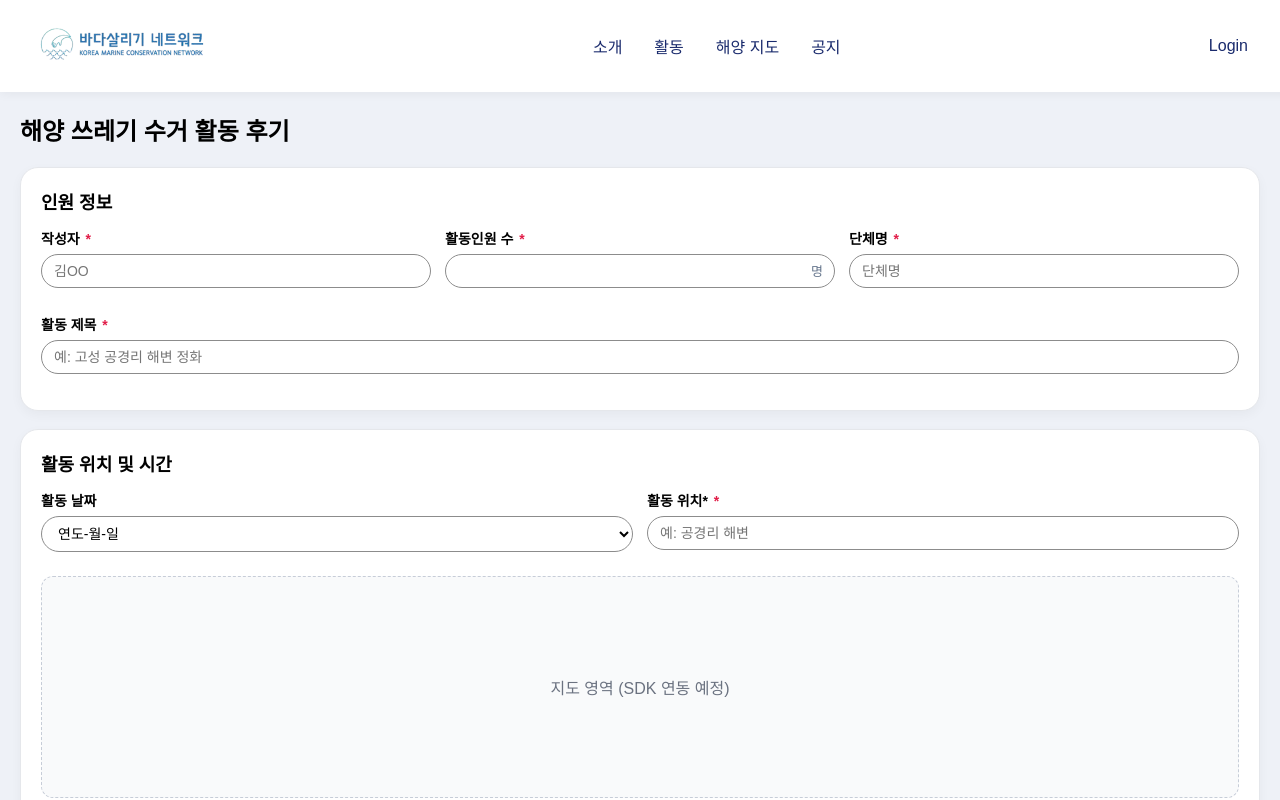
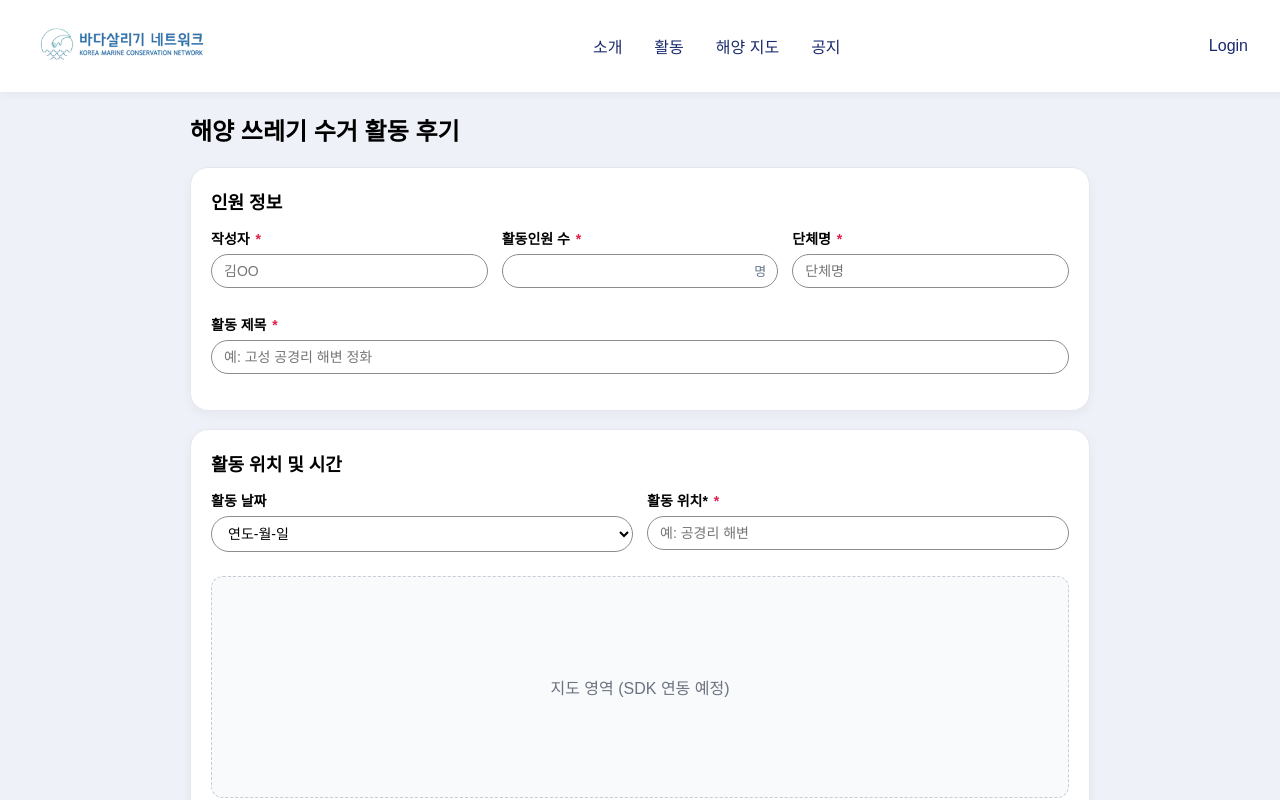
Before and after one commit to Lyla-Dev/piuda-front, a Vue app in the folder front/: page /review-form in a window 1280 px wide. Shown: the top 800 px of the page. Built offline with nearby package versions, Linux system fonts and the light colour scheme.

Commit message:
후기 크기, 배경색 수정

```diff
--- a/front/src/components/ActivityView/ReviewFormView.vue
+++ b/front/src/components/ActivityView/ReviewFormView.vue
@@ -237,6 +237,8 @@ function submit() {
   background: #eef1f7;
   min-height: 100vh;
   padding: 32px 20px 80px;
+  max-width: 900px;
+  margin: 0 auto;
 }
 .page-title {
   font-size: 24px;
@@ -393,3 +395,10 @@ function submit() {
 }
 .primary:hover { filter: brightness(0.95); }
 </style>
+
+<style>
+html, body {
+  background: #eef1f7 !important;
+  min-height: 100vh;
+}
+</style>
```
